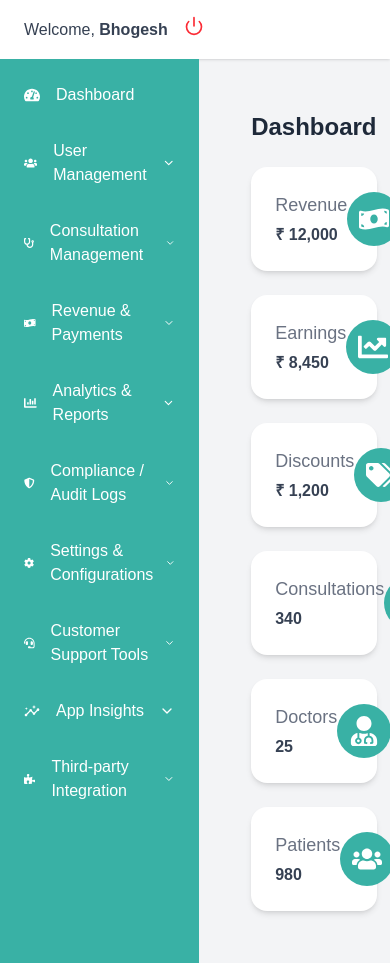
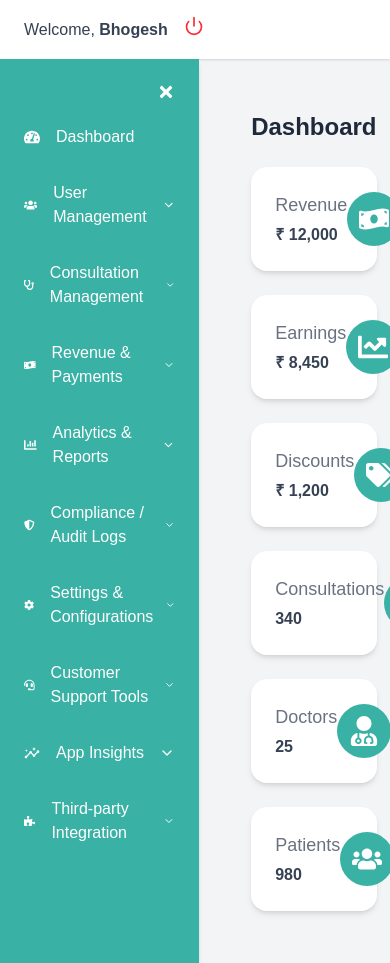
Before and after one commit to vura10/MedGo, a React (Vite) app: page /home in a window 390 px wide. Shown: the top 963 px of the page. Built offline with nearby package versions, Linux system fonts and the light colour scheme.

Commit message:
Make the side bar as responsive and when it was in the tablet and mobile devices we added the Close reat-icon to close the window.

```diff
--- a/src/components/SideBar/Sidebar.jsx
+++ b/src/components/SideBar/Sidebar.jsx
@@ -1,12 +1,24 @@
+// src/components/SideBar/Sidebar.jsx
 import sidebarItems from "../../data/sidebarItems";
 import SidebarDropdown from "./SidebarDropdown";
 import { NavLink } from "react-router-dom";
 import clsx from "clsx";
+import { FaTimes } from "react-icons/fa";
 
-const Sidebar = () => {
+const Sidebar = ({ onClose }) => {
+  // Check if the screen is mobile (≤768px)
+  const isMobile = window.matchMedia("(max-width: 768px)").matches;
+
   return (
-    <aside className="w-60 bg-primary text-white min-h-screen p-4">
-      <ul className="space-y-4">
+    <aside className="w-60 bg-primary text-white min-h-screen p-4 shadow-md relative lg:relative lg:block">
+      {/* Close button for small screens */}
+      <div className="flex justify-end lg:hidden">
+        <button onClick={onClose} className="text-white text-lg p-2 cursor-pointer">
+          <FaTimes />
+        </button>
+      </div>
+
+      <ul className="space-y-4 mt-2">
         {sidebarItems.map((item, index) =>
           item.type === "link" ? (
             <NavLink
@@ -18,6 +30,7 @@ const Sidebar = () => {
                   isActive && "bg-primary"
                 )
               }
+              onClick={() => isMobile && onClose()} // Only close on mobile
             >
               {item.icon && <item.icon />} {item.title}
             </NavLink>
```
